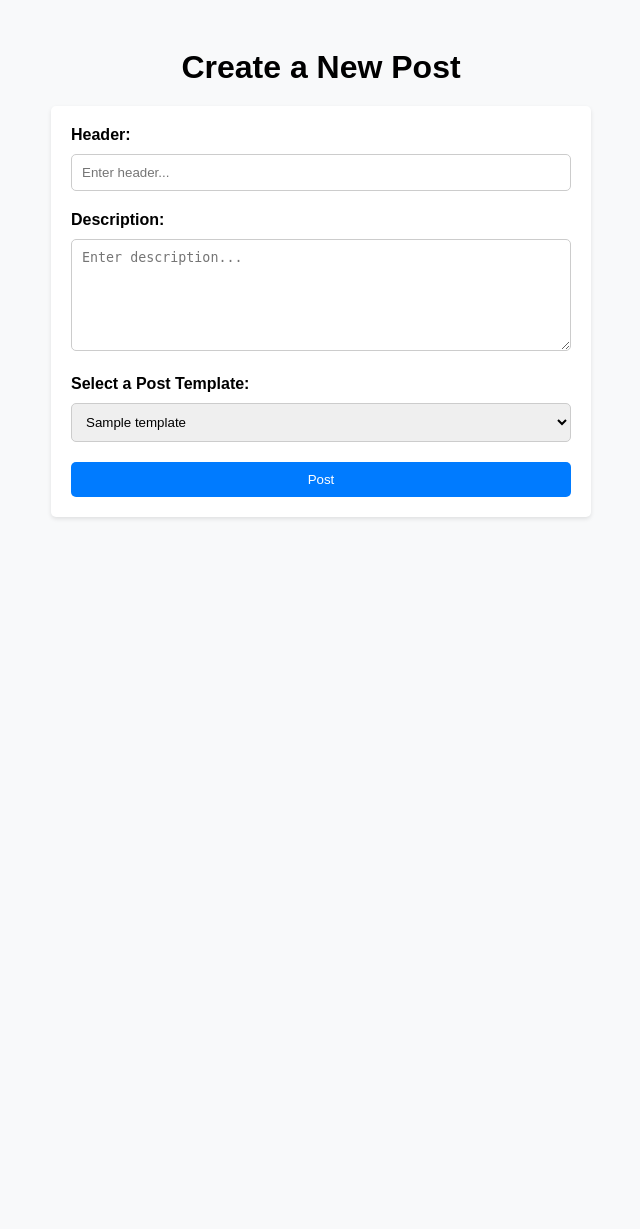
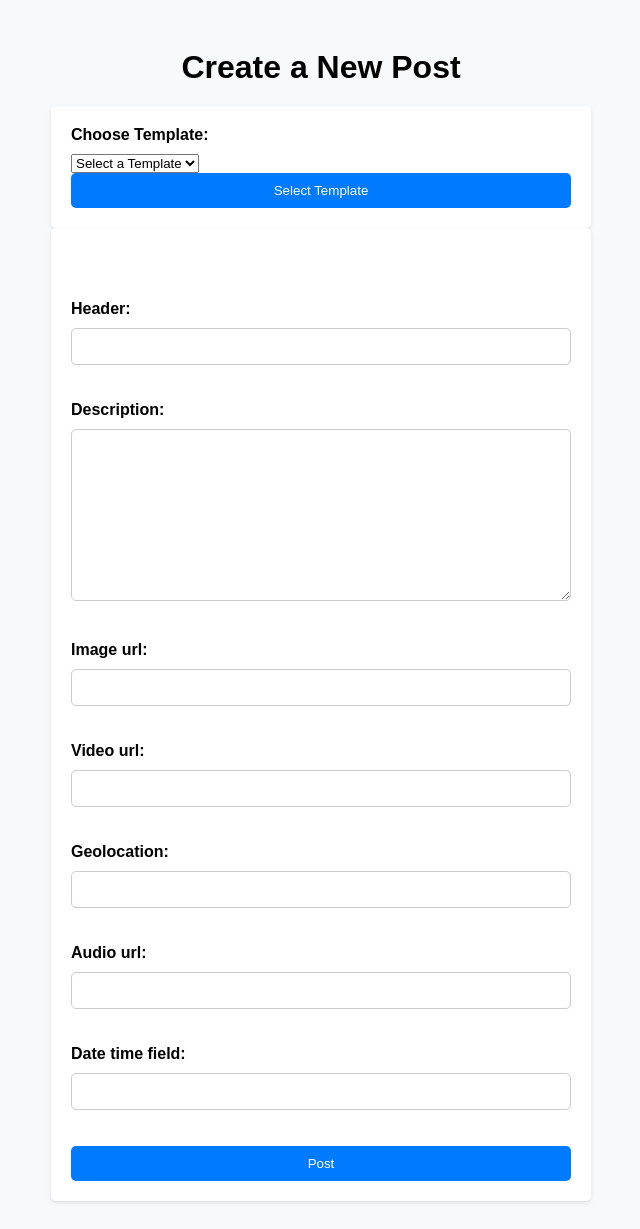
Before and after one commit to elifdonmez/SWE-573-Community-Specific-Info_Man-Sys, a Django app: template mysite/communityinfo/templates/share-post.html in a window 1280 px wide. Shown: the whole page, without its empty margins (319-959 px from the left). Before the commit the page ends 519 px from the top, so only its background shows below. Run offline with Django 4.2, Linux system fonts and the light colour scheme; the template is opened without the code that fills it: values that come from a table or form of the project are taken from there, most other values are stand-ins (such as "Sample title", 1, 10 or a date in 2020); data that the repository does not hold is empty.

Commit message:
custom template form saved to the database

```diff
--- a/mysite/communityinfo/forms.py
+++ b/mysite/communityinfo/forms.py
@@ -55,9 +55,68 @@ class TextBasedPostForm(forms.ModelForm):
     header = forms.CharField(widget=forms.TextInput)
     description = forms.CharField(widget=forms.Textarea)
 
+
+
     class Meta:
         model = Posts
         fields = ['header', 'description']
+
+
+class CustomTemplatePostForm(forms.ModelForm):
+    header = forms.CharField(widget=forms.TextInput)
+
+    description = forms.CharField(widget=forms.Textarea)
+    image_url = forms.CharField(widget=forms.TextInput)
+    video_url = forms.CharField(widget=forms.TextInput)
+    geolocation = forms.CharField(widget=forms.TextInput)
+    date_time_field = forms.DateTimeField(widget=forms.DateTimeInput)
+    audio_url = forms.CharField(widget=forms.TextInput)
+
+    fields = forms.BaseFormSet()
+
+    def __init__(self, *args, **kwargs):
+        template = kwargs.pop('template', None)
+        super(CustomTemplatePostForm, self).__init__(*args, **kwargs)
+        print("Before if template")
+        if template is not None:
+            print("after if template")
+            self.generate_form_fields(template)
+
+    def generate_form_fields(self, template):
+        # Clear existing fields to start fresh
+        self.fields.clear()
+        field_definitions = template.fields.split(',')
+        for field_info in field_definitions:
+            field_name, order, requirement = field_info.split(':')
+            field_label = field_name.replace('_', ' ').capitalize()
+            required = True if requirement == 'mandatory' else False
+
+            header = forms.CharField(widget=forms.TextInput, required=True)
+
+            self.fields['header'] = header
+
+            if field_name == 'description':
+                self.fields['description'] = forms.CharField(widget=forms.Textarea, label=field_label,
+                                                             required=required)
+            elif field_name == 'image_url':
+                self.fields['image_url'] = forms.CharField(widget=forms.TextInput, label=field_label, required=required)
+            elif field_name == 'video_url':
+                self.fields['video_url'] = forms.CharField(widget=forms.TextInput, label=field_label, required=required)
+            elif field_name == 'geolocation':
+                self.fields['geolocation'] = forms.CharField(widget=forms.TextInput, label=field_label,
+                                                             required=required)
+            elif field_name == 'date_time':
+                self.fields['date_time_field'] = forms.DateTimeField(widget=forms.DateTimeInput, label=field_label,
+                                                                     required=required)
+            elif field_name == 'audio_url':
+                self.fields['audio_url'] = forms.CharField(widget=forms.TextInput, label=field_label, required=required)
+            else:
+                pass
+        print(self.fields)
+
+    class Meta:
+        model = Posts
+        fields = ['header', 'description', 'image_url', 'video_url', 'geolocation', 'audio_url', 'date_time_field']
 
 
 class PostTemplateForm(forms.Form):
--- a/mysite/communityinfo/models.py
+++ b/mysite/communityinfo/models.py
@@ -31,6 +31,7 @@ class Community(models.Model):
     privacy = models.BooleanField(max_length=200, default=False)
     rules = models.CharField(max_length=10000, default="No Rules")
     creator = models.CharField(max_length=200)
+    id = models.IntegerField(primary_key=True, unique=True)
 
 
 class UserCommunity(models.Model):
@@ -60,6 +61,11 @@ class Posts(models.Model):
     submitter_name = models.CharField(max_length=600)
     header = models.CharField(max_length=500)
     description = models.CharField(max_length=1000)
+    image_url = models.CharField(max_length=1000)
+    video_url = models.CharField(max_length=1000)
+    geolocation = models.CharField(max_length=1000)
+    date_time_field = models.DateTimeField(max_length=1000)
+    audio_url = models.CharField(max_length=1000)
     number_of_upvotes = models.IntegerField()
     number_of_downvotes = models.IntegerField()
     number_of_smiles = models.IntegerField()
--- a/mysite/communityinfo/templates/share-post.html
+++ b/mysite/communityinfo/templates/share-post.html
@@ -27,7 +27,7 @@
             font-weight: bold;
             margin-bottom: 10px;
         }
-        input[type="text"], textarea, select {
+        input[type="text"], textarea {
             width: 100%;
             padding: 10px;
             border: 1px solid #ccc;
@@ -49,22 +49,28 @@
         button[type="submit"]:hover {
             background-color: #0056b3;
         }
+        .mandatory {
+            border: 1px solid red;
+        }
     </style>
 </head>
 <body>
     <h1>Create a New Post</h1>
     <form method="post">
         {% csrf_token %}
-        <label for="id_header">Header:</label>
-        <input type="text" id="id_header" name="header" placeholder="Enter header..." required>
-        <label for="id_description">Description:</label>
-        <textarea id="id_description" name="description" placeholder="Enter description..." rows="6" required></textarea>
-        <label for="id_template">Select a Post Template:</label>
+        <label for="id_template">Choose Template:</label>
         <select id="id_template" name="template">
+            <option value="" selected disabled>Select a Template</option>
             {% for template in templates %}
                 <option value="{{ template.id }}">{{ template.template_name }}</option>
             {% endfor %}
         </select>
+        <button type="submit">Select Template</button>
+    </form>
+    <form method="post">
+        <br><br>
+        {% csrf_token %}
+        {{ form.as_p }}
         <button type="submit">Post</button>
     </form>
 </body>
```
Also changed, not shown: mysite/communityinfo/views.py (+51 -32 lines).
